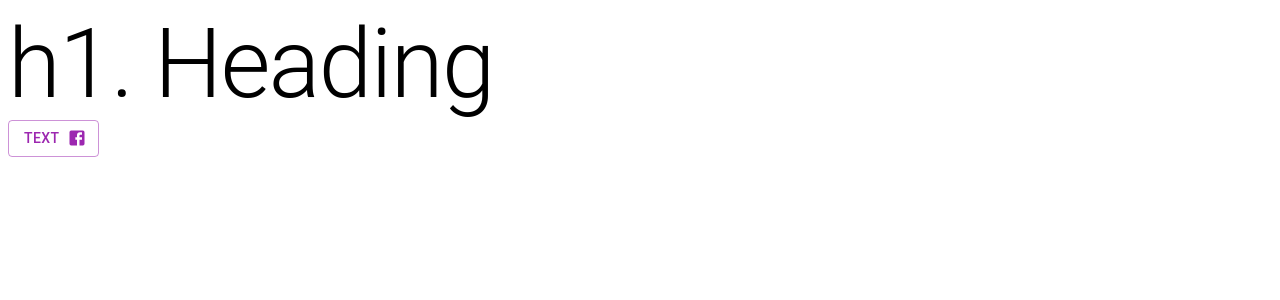
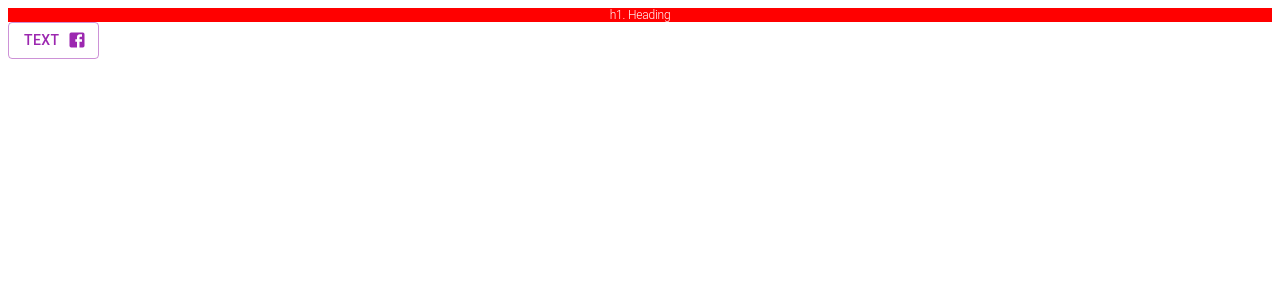
Before and after one commit to vinothsmart/mui5-blog-1, a React (Create React App) app: page / in a window 1280 px wide. Shown: the top 300 px of the page. Built offline with nearby package versions, Linux system fonts and the light colour scheme; the HTML template or start-up script is replaced by a standard one.

Commit message:
typography updated

```diff
--- a/src/App.js
+++ b/src/App.js
@@ -4,7 +4,15 @@ import FacebookIcon from "@mui/icons-material/Facebook";
 function App() {
   return (
     <div className="App">
-      <Typography variant="h1" component="h2">
+      <Typography
+        align="center"
+        variant="h1"
+        sx={{
+          backgroundColor: "red",
+          color: "white",
+          fontSize: 12,
+        }}
+      >
         h1. Heading
       </Typography>
       <Button endIcon={<FacebookIcon />} variant="outlined" color="secondary">
```
